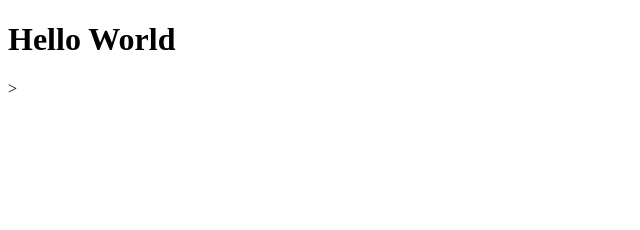
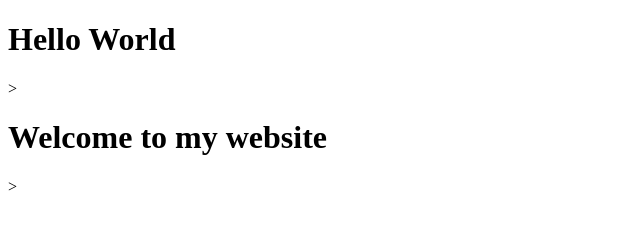
Before and after one commit to Bayerz2023/testGit, a plain HTML site: page index.html in a window 1280 px wide. Shown: the whole page, without its empty margins (0-640 px from the left). Drawn offline with Linux system fonts and the light colour scheme.

Commit message:
Add welcome

```diff
--- a/index.html
+++ b/index.html
@@ -7,5 +7,6 @@
 </head>
 <body>
     <h1>Hello World</h1>>
+    <h1>Welcome to my website</h1>>
 </body>
 </html>
```
